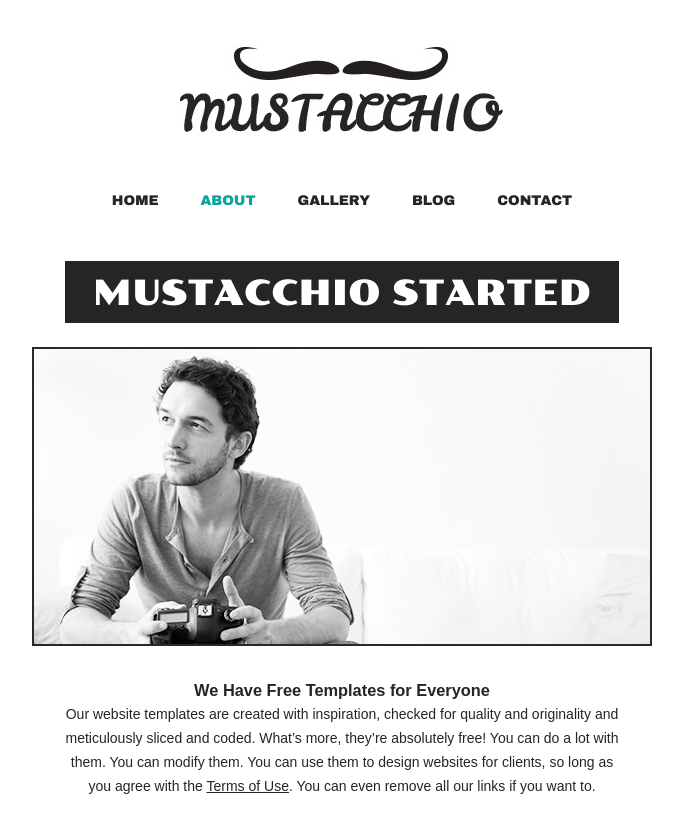
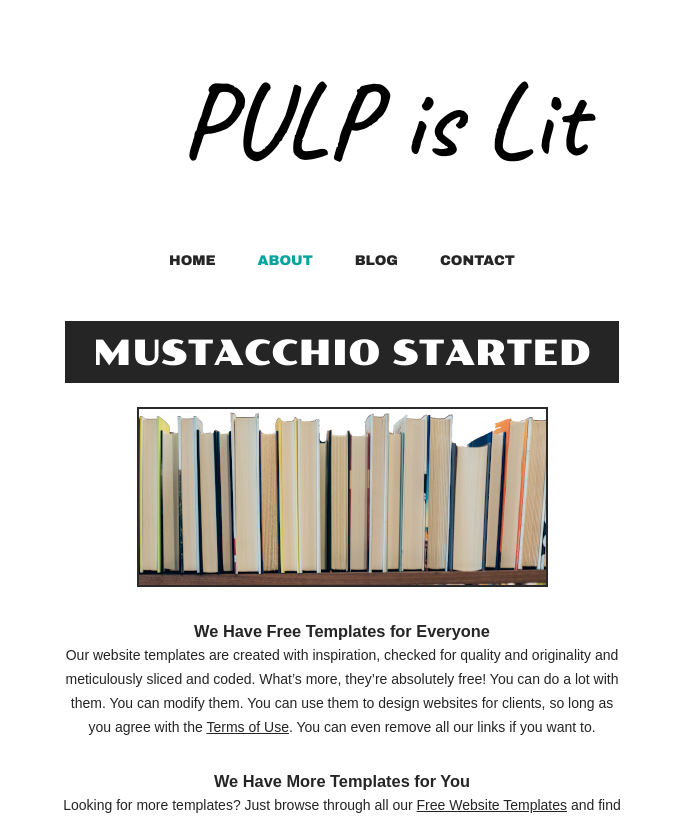
Before and after one commit to pulpislit/site, a plain HTML site: page about.html in a window 1280 px wide. Shown: the top 816 px of the page, without its empty margins (298-981 px from the left). Drawn offline with Linux system fonts and the light colour scheme.

Commit message:
Update about.html

```diff
--- a/about.html
+++ b/about.html
@@ -4,7 +4,7 @@
 <head>
 	<meta charset="UTF-8">
 	<meta name="viewport" content="width=device-width, initial-scale=1.0">
-	<title>About - Mustache Enthusiast</title>
+	<title>About - Book Enthusiast</title>
 	<link rel="stylesheet" type="text/css" href="css/style.css">
 	<link rel="stylesheet" type="text/css" href="css/mobile.css" media="screen and (max-width : 568px)">
 	<script type="text/javascript" src="js/mobile.js"></script>
@@ -12,7 +12,7 @@
 <body>
 	<div id="header">
 		<a href="index.html" class="logo">
-			<img src="images/logo.jpg" alt="">
+			<img src="images/PIL_title.png" alt="">
 		</a>
 		<ul id="navigation">
 			<li>
@@ -20,9 +20,6 @@
 			</li>
 			<li class="selected">
 				<a href="about.html">about</a>
-			</li>
-			<li>
-				<a href="gallery.html">gallery</a>
 			</li>
 			<li>
 				<a href="blog.html">blog</a>
@@ -35,7 +32,7 @@
 	<div id="body">
 		<h1><span>mustacchio started</span></h1>
 		<div>
-			<img src="images/photographer.jpg" alt="">
+			<img src="images/books_scaled.png" alt="">
 			<div class="article">
 				<h3>We Have Free Templates for Everyone</h3>
 				<p>
```
